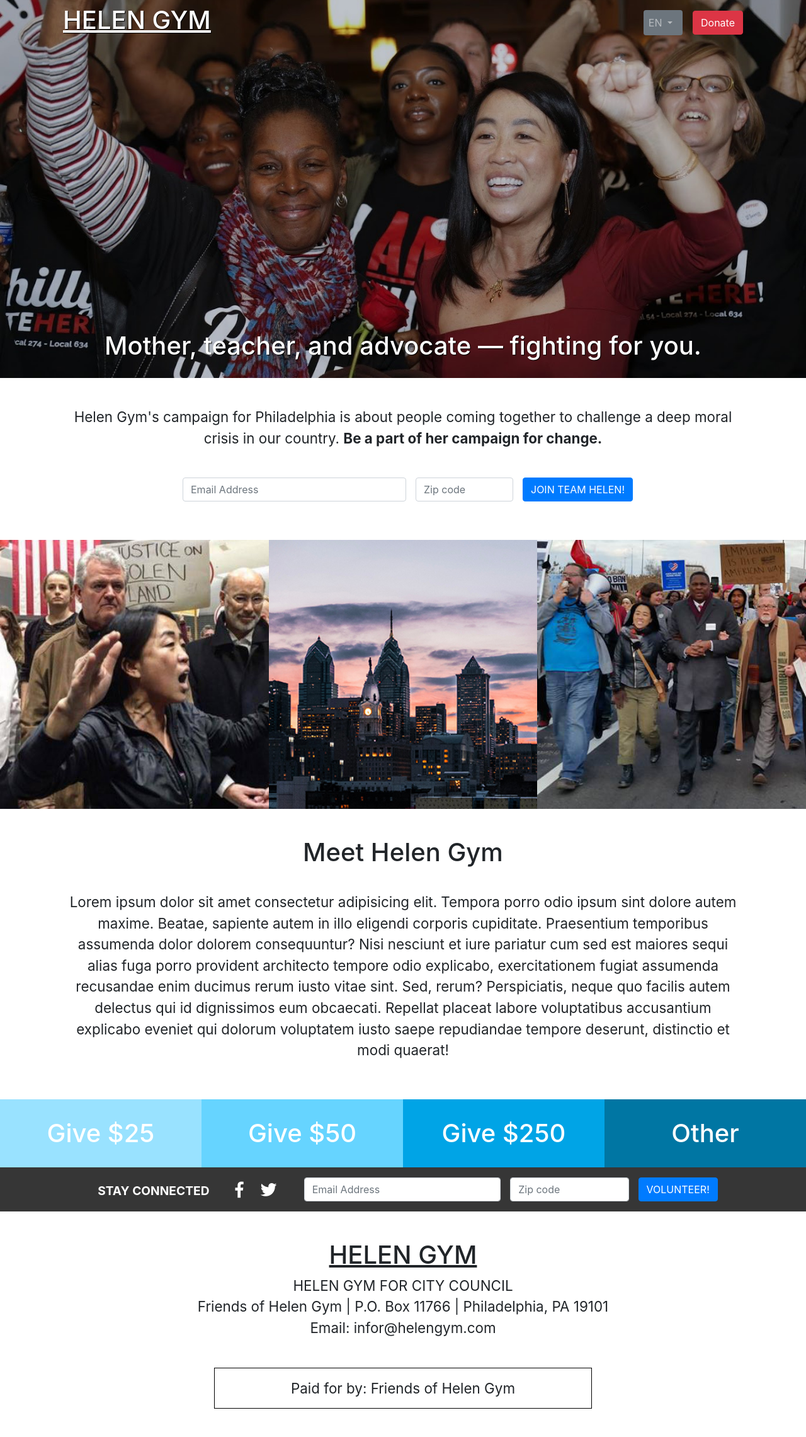
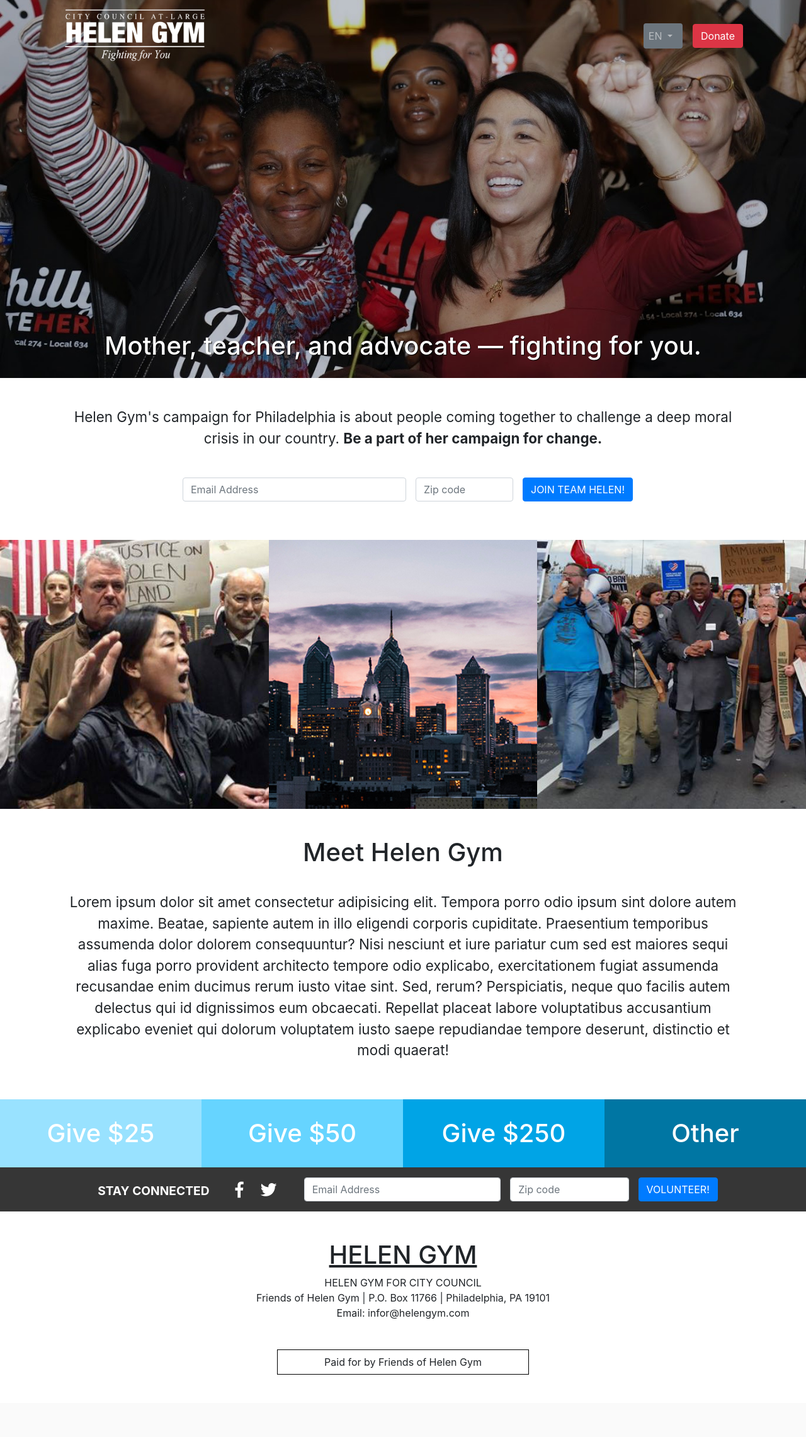
Before and after one commit to irizarryam5/GYM-site, a PHP site: page / in a window 1280 px wide. Shown: the whole page at 63% size. After the commit the page ends 2182 px from the top, so only its background shows below. Run offline with PHP 8.4, Linux system fonts and the light colour scheme.

Commit message:
altered top logo

```diff
--- a/css/styles.css
+++ b/css/styles.css
@@ -15,6 +15,10 @@
   background-position: center;
 }header h1{
   text-shadow: 1px 1px 1px #000;
+}.top-logo{
+  height: 90px;
+  width: auto;
+  filter: brightness(100);
 }header ul{
   border-radius: .25rem;
 }.headline{
@@ -43,8 +47,8 @@
   color:#fff;
 }.disclaimer{
   border: 1px solid #000;
-  padding: 15px;
-  max-width: 600px;
+  padding: 7px;
+  max-width: 400px;
   margin: 0 auto;
 }.connections{
   background-color: rgb(54, 54, 54);
@@ -52,4 +56,6 @@
   color: #fff;
 }i{
   font-size: 1.6em;
+}footer p{
+  font-size: 1em;
 }
--- a/index.html
+++ b/index.html
@@ -11,7 +11,7 @@
 </head>
 <body>
     <header class="navbar navbar-expand navbar-dark flex-column flex-md-row bd-navbar">
-        <strong><u><h1>HELEN GYM</h1></u></strong>
+        <h1><img class="top-logo" src="./img/Logo_trans22.png" alt=""></h1>
 
         <ul class="navbar-nav flex-row ml-md-auto d-none d-md-flex btn-secondary">
           <li class="nav-item dropdown">
@@ -125,7 +125,7 @@
         <h1><u>HELEN GYM</u></h1>
         <p>HELEN GYM FOR CITY COUNCIL<br>Friends of Helen Gym | P.O. Box 11766 | Philadelphia, PA 19101<br>Email: infor@helengym.com</p>
         <div class="spacer"></div>
-        <p class="disclaimer">Paid for by: Friends of Helen Gym</p>
+        <p class="disclaimer">Paid for by Friends of Helen Gym</p>
       </div>
     </footer>
 </body>
```
Also changed, not shown: img/Logo_trans22.png (added).
